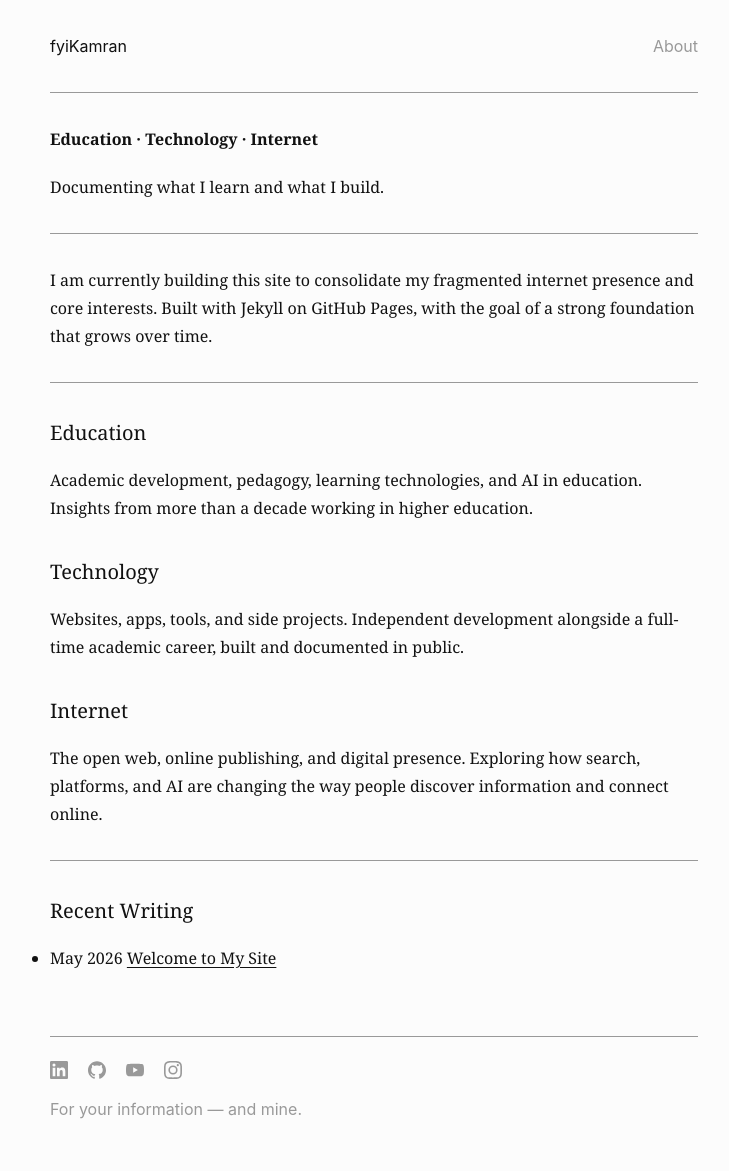
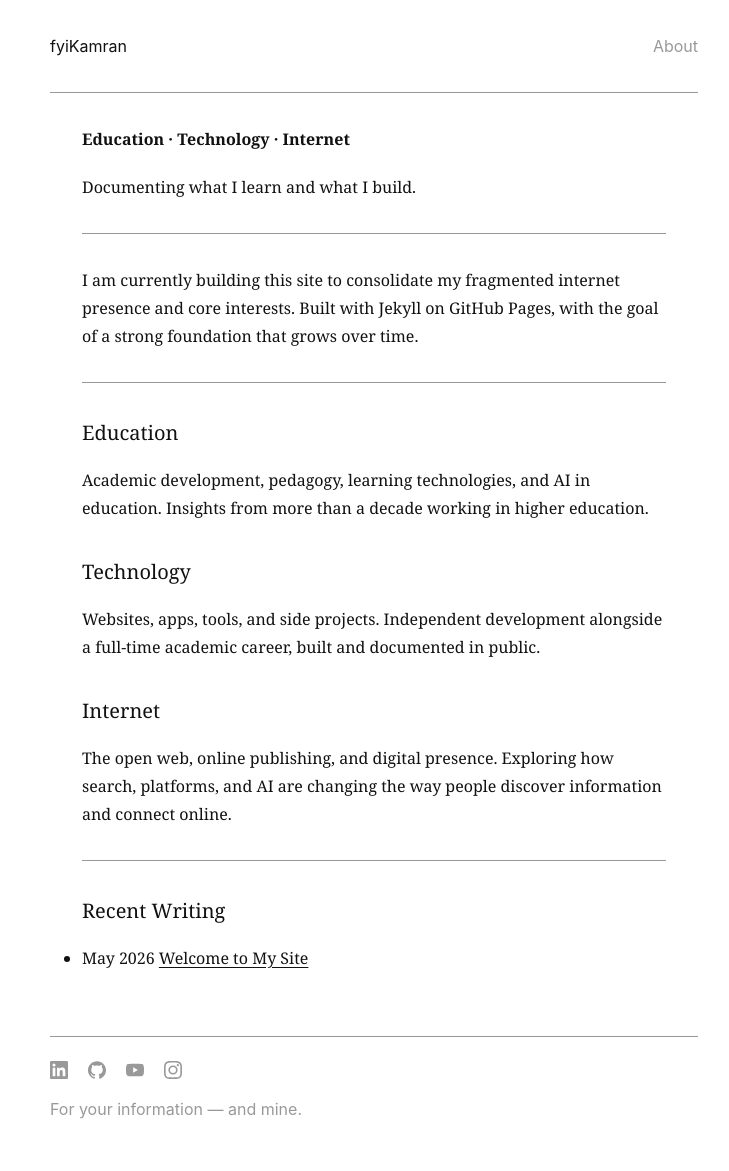
Before and after one commit to fyikamran/fyikamran.github.io, a Jekyll site: the page built from index.html, in a window 1280 px wide. Shown: the whole page, without its empty margins (266-995 px from the left). Built offline with Jekyll 4.4.1, drawn with Linux system fonts in a browser that asks for light colours.

Commit message:
Update styles.css

```diff
--- a/assets/css/styles.css
+++ b/assets/css/styles.css
@@ -12,7 +12,7 @@
   Variables
   ========================================================================== */
 :root {
- --bg: #fcfcfc;
+ --bg: #ffffff;
  --text: #111111;
  --text-muted: #999999;
  --font-body: Charter, 'Bitstream Charter', 'Sitka Text', Cambria, Georgia, serif;
@@ -59,7 +59,7 @@
 header nav a {
  font-family: var(--font-ui);
  font-size: 1rem;
- white-space: nowrap;
+
  text-decoration: none;
 }
 
@@ -79,7 +79,7 @@
   Main
   ========================================================================== */
 main {
- padding: 2rem 0 4rem;
+ padding: 2rem 2rem 4rem;
 }
 
 /* ==========================================================================
```
